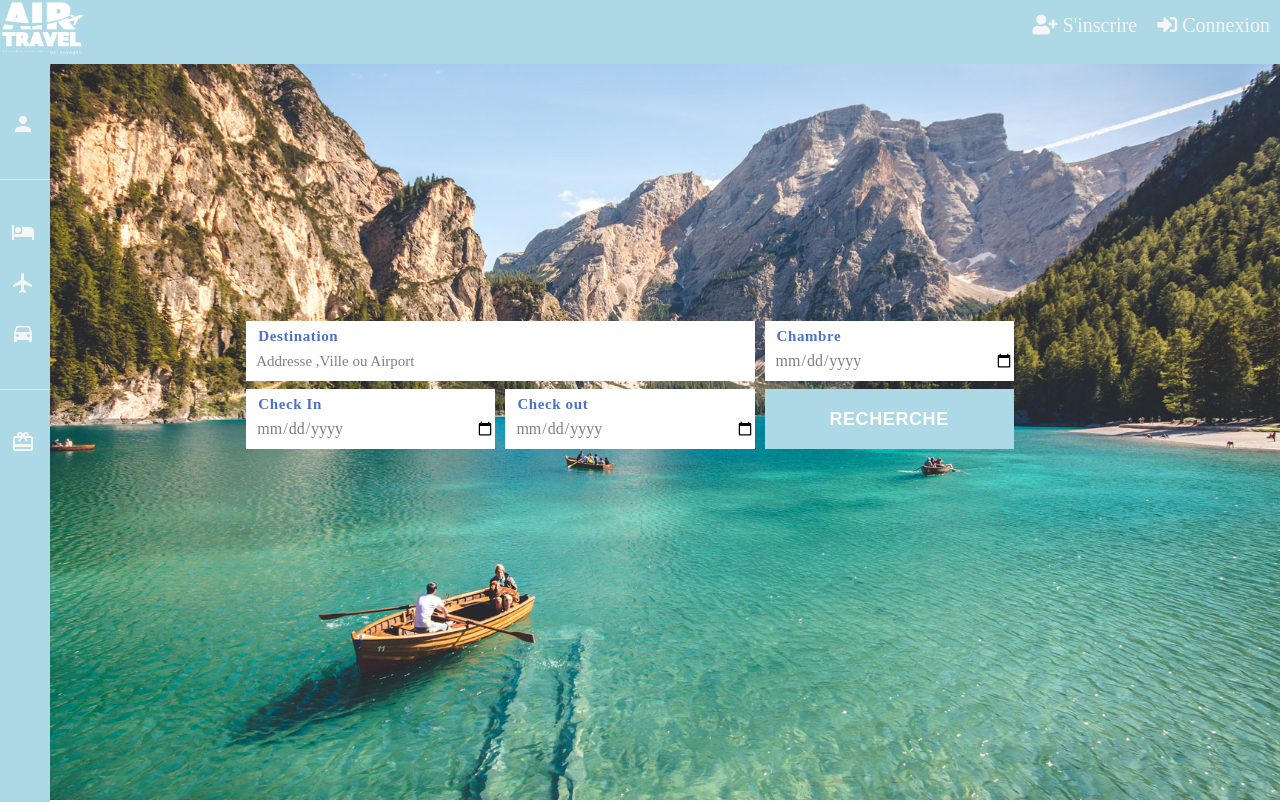
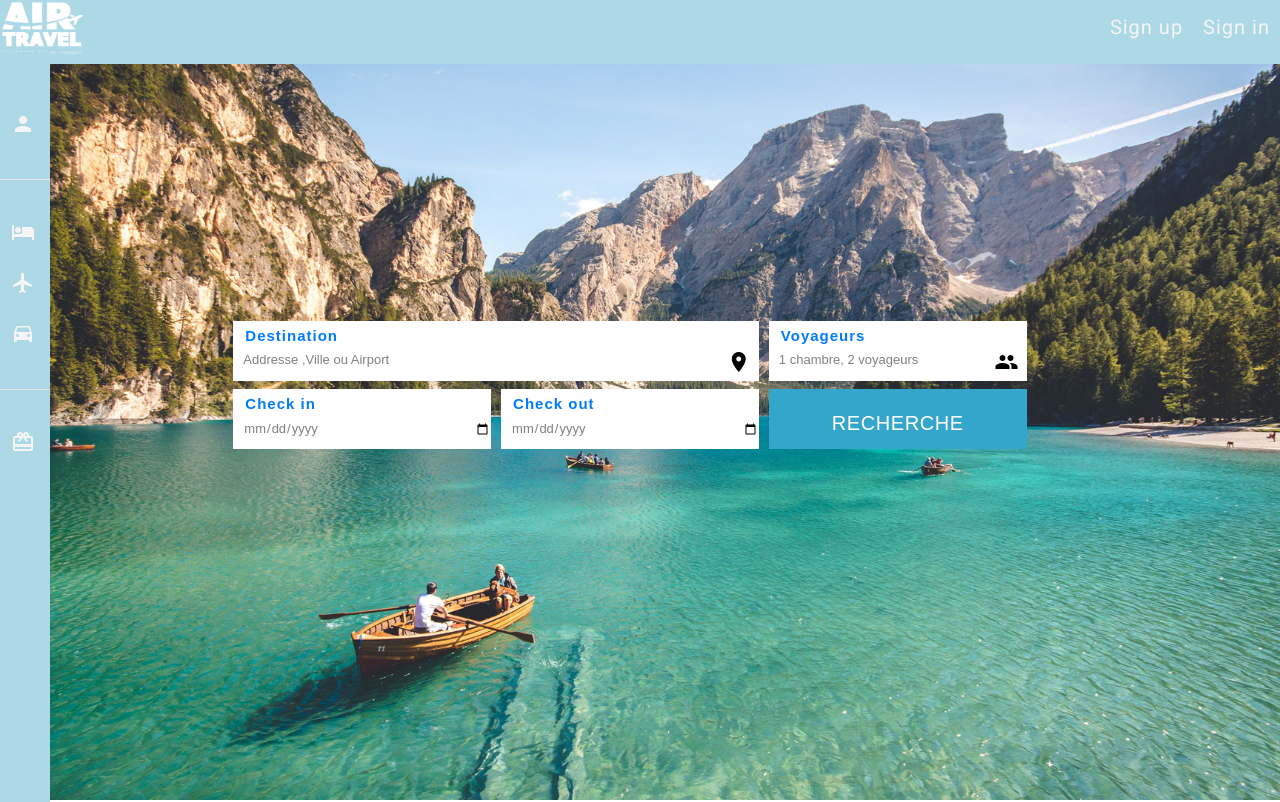
Before and after one commit to trcweb/booking_front_angular, an Angular app: page /hotels in a window 1280 px wide. Shown: the top 802 px of the page. Built offline with nearby package versions, Linux system fonts and the light colour scheme.

Commit message:
room-modal

```diff
--- a/package.json
+++ b/package.json
@@ -19,6 +19,7 @@
     "@angular/platform-browser": "~11.2.4",
     "@angular/platform-browser-dynamic": "~11.2.4",
     "@angular/router": "~11.2.4",
+    "angular-input-counter": "^0.1.0",
     "bootstrap": "^4.6.0",
     "rxjs": "~6.6.0",
     "tslib": "^2.0.0",
--- a/src/app/hotel/acceuil/acceuil.component.css
+++ b/src/app/hotel/acceuil/acceuil.component.css
@@ -38,8 +38,47 @@
 
 }
 
+
+  .material-icons {
+ vertical-align: middle;
+ float:right ;
+ padding-right: 8px;
+ color: black;
+ height:2rem;
+
+  }
+
+.btn-group .material-icons {
+  color: rgb(2, 117, 216);
+  cursor: pointer;
+}
+
+ul.btn-group {
+  float: right;
+  vertical-align: middle;
+  margin-top: 3px;
+}
+
+ul.btn-group li {
+  display: inline-block;
+}
+
+
+.click{
+    cursor: pointer;
+}
+
+
+.pstyle{
+
+  color:  rgb(2, 117, 216);
+padding-right: 40px;
+
+
+}
+
 .booking-form .form-control {
-	font-family: 'Cantata One', serif;
+font-size: 13px;
 	background-color: transparent;
 	border-radius: 0px;
 	border: none;
@@ -95,14 +134,7 @@
 	line-height: 60px;
 }
 
-.booking-form select.form-control+.select-arrow:after {
-	content: '\279C';
-	display: block;
-	-webkit-transform: rotate(90deg);
-	transform: rotate(90deg);
-	color: #333;
-	font-size: 20px;
-}
+
 
 .booking-form .form-label {
 	color:rgb(77, 112, 202);
@@ -111,11 +143,12 @@
 	height: 30px;
 	line-height: 30px;
 	font-size: 15px;
-	letter-spacing: 0.6px;
+	letter-spacing: 1px;
 	position: absolute;
 	left: 12px;
     top: 0px;
-    font-family: serif;
+
+
 }
 
 .booking-form .form-btn {
@@ -127,7 +160,7 @@
 }
 
 .booking-form .submit-btn {
-	background: lightblue;
+	background: rgb(52, 166, 204);
 	border: none;
 	font-weight: 700;
 	text-transform: uppercase;
@@ -136,7 +169,11 @@
 	border-radius: 0px;
 	font-size: 18px;
 	width: 100%;
-	color: #fff;
+	color: white;
+}
+
+.submit-btn h5{
+  margin-top:15px;
 }
 
 .booking-cta {
@@ -234,13 +271,114 @@ html {
   background-color: #555;
 }
 
+.modal {
+  display: none; /* Hidden by default */
+  position: fixed; /* Stay in place */
+  z-index: 1; /* Sit on top */
+  left: 0;
+  top: 0px;
+  width: 100%; /* Full width */
+  height: 100%; /* Full height */
+  overflow: auto; /* Enable scroll if needed */
+  background-color: rgb(0,0,0); /* Fallback color */
+  background-color: rgba(0,0,0,0.4); /* Black w/ opacity */
+  box-shadow: #888;
+}
+
+
+
+
+
+/* Modal Content/Box */
+.modal-content {
+  background-color: #fefefe;
+  margin: 15% auto; /* 15% from the top and centered */
+  padding: 20px;
+  border: none;
+  width: 80%; /* Could be more or less, depending on screen size */
+
+}
+
+/* The Close Button */
+.close {
+  color: red;
+  float: right;
+  font-size: 28px;
+  font-weight: bold;
+
+}
+
+
+
+
+
+
+.close:hover{
+
+  text-decoration: none;
+  cursor: pointer;
+
+}
+
+/* Modal Header */
+.modal-header {
+  padding: 12px 20px;
+  background-color: none;
+  color: rgb(84, 132, 194)
+}
+
+/* Modal Body */
+.modal-body {padding: 10px 16px;}
+
+/* Modal Footer */
+.modal-footer {
+  padding: 2px 10px;
+  background-color: none;
+  color: white;
+}
+
+/* Modal Content */
+.modal-content {
+  position: relative;
+  background-color: #fefefe;
+  margin: auto;
+  padding: 0;
+  border: 1px solid #888;
+  width: 35%;
+  box-shadow:  rgba(0,0,0,6);
+  animation-name: animation;
+  animation-duration: 0.2s;
+}
+
+
+
+@keyframes animation{
+  from{
+
+transform: scale(0);
+    opacity:0;
+      z-index:-1;
+  } to{
+
+transform: scale(1);
+    opacity: 4;
+      z-index:2;
+  }
+
+}
+
+
+
+
+
+
+
+
+}
+
 @media screen and (max-width: 650px) {
   .column {
     width: 100%;
     display: block;
   }
 }
-
-
-
-}
--- a/src/app/hotel/acceuil/acceuil.component.html
+++ b/src/app/hotel/acceuil/acceuil.component.html
@@ -11,36 +11,43 @@
 
                                 <div class="col-md-8">
                                     <div class="form-group">
-                                        <span class="form-label">Destination</span>
-                                        <input class="form-control" type="text"
-                                            placeholder="Addresse ,Ville ou Airport" style="font-size: 15px;">
+                                        <h6 class="form-label text-primary">Destination</h6>
+                                        <div class="form-control">
+                                        <p style="margin-top: 9px;"> Addresse ,Ville ou Airport <span class="material-icons">
+                                            location_on
+                                        </span> </p>
+                                    </div>
+                                </div>
+                                </div>
+
+
+                                <div class="col-md-4">
+                                    <div class="form-group click">
+                                        <h6 class="form-label text-primary">Voyageurs</h6>
+                                        <div class="form-control" id="myBtn" (click)="openmodal()">
+
+                                            <p style="margin-top: 9px;">1 chambre, 2 voyageurs
+                                                <span class="material-icons">people</span></p>
+                                        </div>
                                     </div>
                                 </div>
 
 
                                 <div class="col-md-4">
                                     <div class="form-group">
-                                        <span class="form-label">Chambre</span>
-                                        <input class="form-control" type="date" required>
-                                    </div>
-                                </div>
-
-
-                                <div class="col-md-4">
-                                    <div class="form-group">
-                                        <span class="form-label">Check In</span>
+                                        <h6 class="form-label text-primary">Check in</h6>
                                         <input class="form-control" type="date" required>
                                     </div>
                                 </div>
                                 <div class="col-md-4">
                                     <div class="form-group">
-                                        <span class="form-label">Check out</span>
+                                        <h6 class="form-label text-primary">Check out</h6>
                                         <input class="form-control" type="date" required>
                                     </div>
                                 </div>
                                 <div class="col-md-4">
                                     <div class="form-btn">
-                                        <button class="submit-btn">Recherche</button>
+                                        <button class="submit-btn "><h5>Recherche</h5></button>
                                     </div>
 
 
@@ -68,7 +75,7 @@
     <div class="row">
         <div class="column">
             <div class="card">
-                <img src="assets\img\Hammamet.jpg" alt="Jane" style="width:100%">
+                <img src="assets\img\Hammamet.jpg" style="width:100%">
                 <div class="container">
                     <h4>Hasdrubal Thalassa et SPA </h4>
                     <p class="title">★★★★★ (Hammamet)</p>
@@ -81,13 +88,13 @@
 
         <div class="column">
             <div class="card">
-                <img src="assets\img\Hammamet1.jpg" alt="Mike" style="width:100%">
+                <img src="assets\img\Hammamet1.jpg" style="width:100%">
                 <div class="container">
                     <h4>El Mouradi El Menzah</h4>
                     <p class="title">★★★★ (Hammamet)</p>
                     <p style="font-size: small; color:grey"> a partir de * <br> <strong
                             style="color: orange; font-size: 30px;">75 dt
-                            </strong> <br> prix du 05/4/2021</p>
+                        </strong> <br> prix du 05/4/2021</p>
 
                     <p><button class="button">Plus de details</button></p>
                 </div>
@@ -101,8 +108,7 @@
                     <h4>Club Calimera Yati Beach</h4>
                     <p class="title">★★★★ (Mahdia)</p>
                     <p style="font-size: small; color:grey"> a partir de * <br>
-                        <strong
-                            style="color: orange; font-size: 30px;">43
+                        <strong style="color: orange; font-size: 30px;">43
                             dt</strong> <br> prix du 05/5/2021</p>
                     <p><button class="button">Plus de details</button></p>
                 </div>
@@ -118,9 +124,9 @@
     <div class="row">
         <div class="column">
             <div class="card">
-                <img src="assets\img\pach33.jpg" alt="Jane" style="width:100%">
+                <img src="assets\img\pach33.jpg" style="width:100%">
                 <div class="container">
-                  <br>
+                    <br>
                     <p><button class="button">Plus de details</button></p>
                 </div>
             </div>
@@ -128,9 +134,9 @@
 
         <div class="column">
             <div class="card">
-                <img src="assets\img\pack55.jpg" alt="Mike" style="width:100%">
+                <img src="assets\img\pack55.jpg" style="width:100%">
                 <div class="container">
-             <br>
+                    <br>
                     <p><button class="button">Plus de details</button></p>
                 </div>
             </div>
@@ -160,6 +166,62 @@
 <br>
 <br>
 
+<!--modal-->
+
+
+
+<div id="myModal" class="modal">
+    <div class="modal-content" style="top:30vh">
+        <div class="modal-header">
+            <h5 class="text-primary">Voyageurs</h5>
+            <span class="close" (click)="closemodal()">&times;</span>
+
+        </div>
+        <div class="modal-body">
+            <h6 class="text-primary">chambre 1</h6>
+            <span class="counter"><strong> Adultes</strong></span>
+            <ul class="btn-group">
+                <li>
+                    <span class="material-icons">
+                    remove_circle_outlined
+                </span>
+                </li>
+                <li>
+                <p style="margin-right: 28px;"> 1</p>
+                </li>
+                <li>
+                <span class="material-icons">
+                    add_circle_outlined
+                </span>
+                </li>
+            </ul> <br>
+            <br>
+            <br>
+            <span class="counter"> <strong> Enfants </strong></span>
+
+            <ul class="btn-group">
+                <li>
+                    <span class="material-icons">
+                        remove_circle_outlined
+                    </span>
+                </li>
+                <li>
+                    <p style="margin-right: 28px;"> 1 </p>
+                </li>
+                <li>
+                    <span class="material-icons">
+                        add_circle_outlined
+                    </span>
+                </li>
+            </ul>
+        </div>
+        <p class="pstyle text-right"><strong> Ajouter une autre chambre</strong></p>
+        <div class="modal-footer">
+            <button class="btn btn-primary">Confirmer</button>
+        </div>
+    </div>
+</div>
+<!--modal-->
 <div class="about-section">
     <h1>About Us footer</h1>
     <p>Lorem ipsum dolor sit labore!</p>
--- a/src/app/hotel/acceuil/acceuil.component.ts
+++ b/src/app/hotel/acceuil/acceuil.component.ts
@@ -7,9 +7,47 @@ import { Component, OnInit } from '@angular/core';
 })
 export class AcceuilComponent implements OnInit {
 
+
+
+
   constructor() { }
 
   ngOnInit(): void {
   }
 
+
+
+
+
+
+
+
+
+  openmodal() {
+    console.log('hhhhh');
+
+    // Get the button that opens the modal
+    let btn = document.getElementById("myBtn") as HTMLElement;
+    let modal = document.getElementById("myModal") as HTMLElement;
+     let body = document.querySelector("body") as HTMLElement;
+    // When the user clicks on the button, open the modal
+    modal.setAttribute("style", "display:block");
+
+    body.setAttribute("style", "overflow:hidden");
+  }
+
+  closemodal() {
+    // Get the <span> element that closes the modal
+    let span = document.getElementsByClassName("close")[0] as HTMLElement;
+    let modal = document.getElementById("myModal") as HTMLElement;
+    // When the user clicks on <span> (x), close the modal
+    modal.setAttribute("style", "display:none;");
+
+  }
+
+
+
+
+
+
 }
--- a/src/app/hotel/hotel.module.ts
+++ b/src/app/hotel/hotel.module.ts
@@ -9,12 +9,14 @@ import { AcceuilComponent } from './acceuil/acceuil.component';
 
 
 
+
 @NgModule({
   declarations: [HotelComponent, OffreComponent, DetailoffreComponent, AcceuilComponent],
   imports: [
     CommonModule,
     HotelRoutingModule,
-    SharedModule
+    SharedModule,
+
   ]
 })
 export class HotelModule { }
--- a/src/app/shared/navbar/navbar.component.css
+++ b/src/app/shared/navbar/navbar.component.css
@@ -50,6 +50,27 @@
     border: none;
     visibility: hidden;
   }
+
+
+
+  .material-icons,
+  .icon-text {
+    vertical-align: middle;
+    color:whitesmoke;
+    font-size: 20px;
+   letter-spacing: 1px;
+   font-family: 'Roboto', sans-serif;
+
+  }
+
+  .material-icons,
+  .icon-text:hover {
+color:rgb(2, 117, 216);
+  }
+
+
+
+
 
 }
   @media screen and (max-width: 420px) {
--- a/src/app/shared/navbar/navbar.component.html
+++ b/src/app/shared/navbar/navbar.component.html
@@ -3,8 +3,9 @@
     <div class="navbar-right">
 
         <img class="logo" src="assets/img/logo-air-travel.jpg">
-        <a href="#home"><i class="fas fa-sign-in-alt"></i> Connexion</a>
-        <a href="#news"><i class="fas fa-user-plus"></i> S'inscrire</a>
+        <a href="#"><span class="icon-text">Sign in</span></a>
+
+        <a href="#news"><span class="icon-text ">Sign up </span></a>
         <button class="openbtn" (click)="openNav()"><span><i class="fa fa-bars"></i></span></button>
 
 
--- a/src/app/shared/sidebar/sidebar.component.css
+++ b/src/app/shared/sidebar/sidebar.component.css
@@ -43,7 +43,7 @@
 
   .material-icons,
   .icon-text:hover {
-color:whitesmoke;
+color:rgb(2, 117, 216);
   }
   .material-icons {
     padding-bottom: 3px;
--- a/src/index.html
+++ b/src/index.html
@@ -24,6 +24,11 @@
     <script src="https://cdn.jsdelivr.net/npm/bootstrap@4.6.0/dist/js/bootstrap.bundle.min.js"
       integrity="sha384-Piv4xVNRyMGpqkS2by6br4gNJ7DXjqk09RmUpJ8jgGtD7zP9yug3goQfGII0yAns"
       crossorigin="anonymous"></script>
+
+
+
+      <link rel="preconnect" href="https://fonts.gstatic.com">
+      <link href="https://fonts.googleapis.com/css2?family=Nunito+Sans:wght@300&family=Roboto&display=swap" rel="stylesheet">
   </head>
 
   <body>
--- a/src/styles.css
+++ b/src/styles.css
@@ -1 +1,6 @@
 /* You can add global styles to this file, and also import other style files */
+.counter {
+  color: black;
+  margin-top: 8px;
+  font-size: 14px;
+}
```
Also changed, not shown: 1 other file (tests, documents, lock files or other folders).
